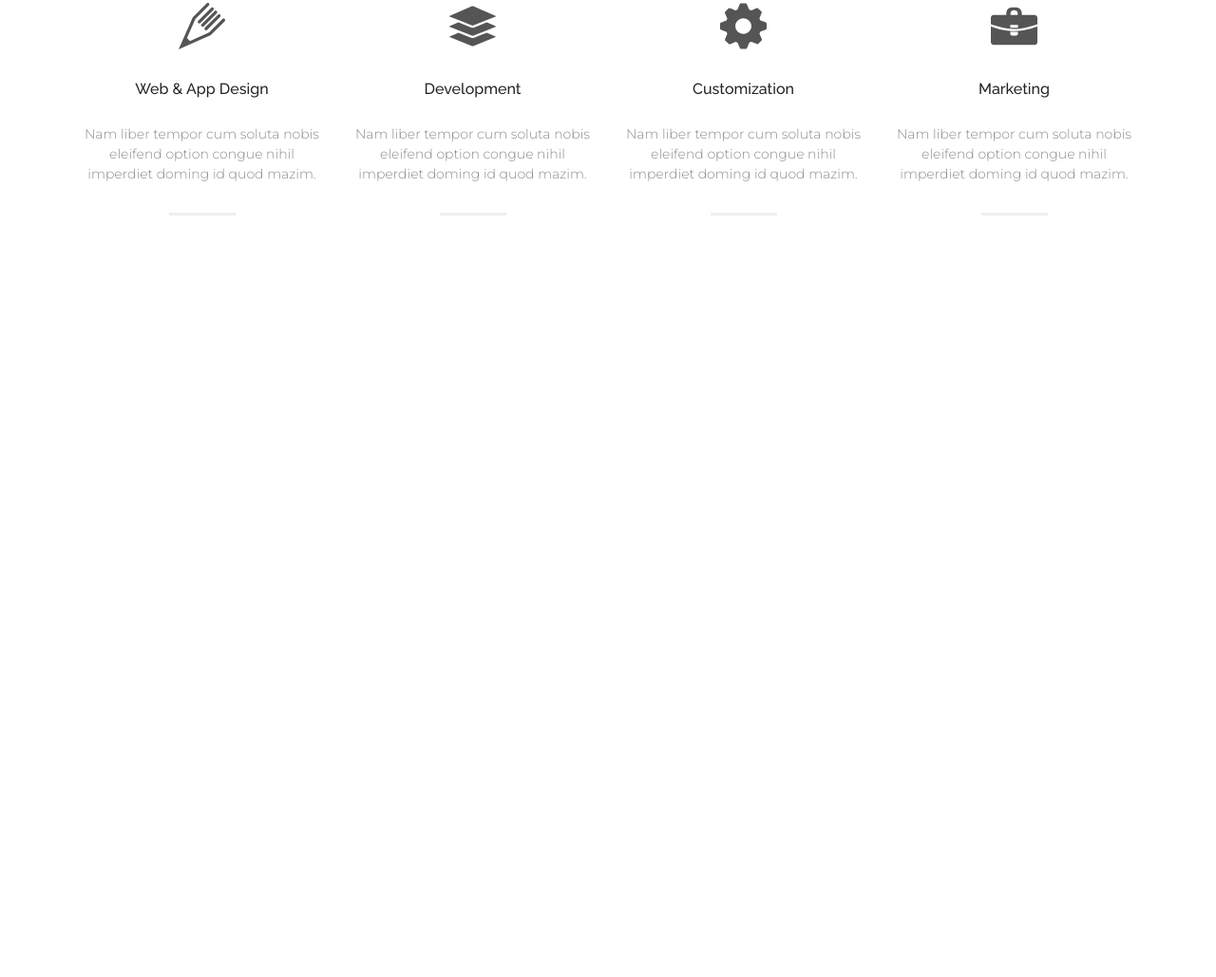
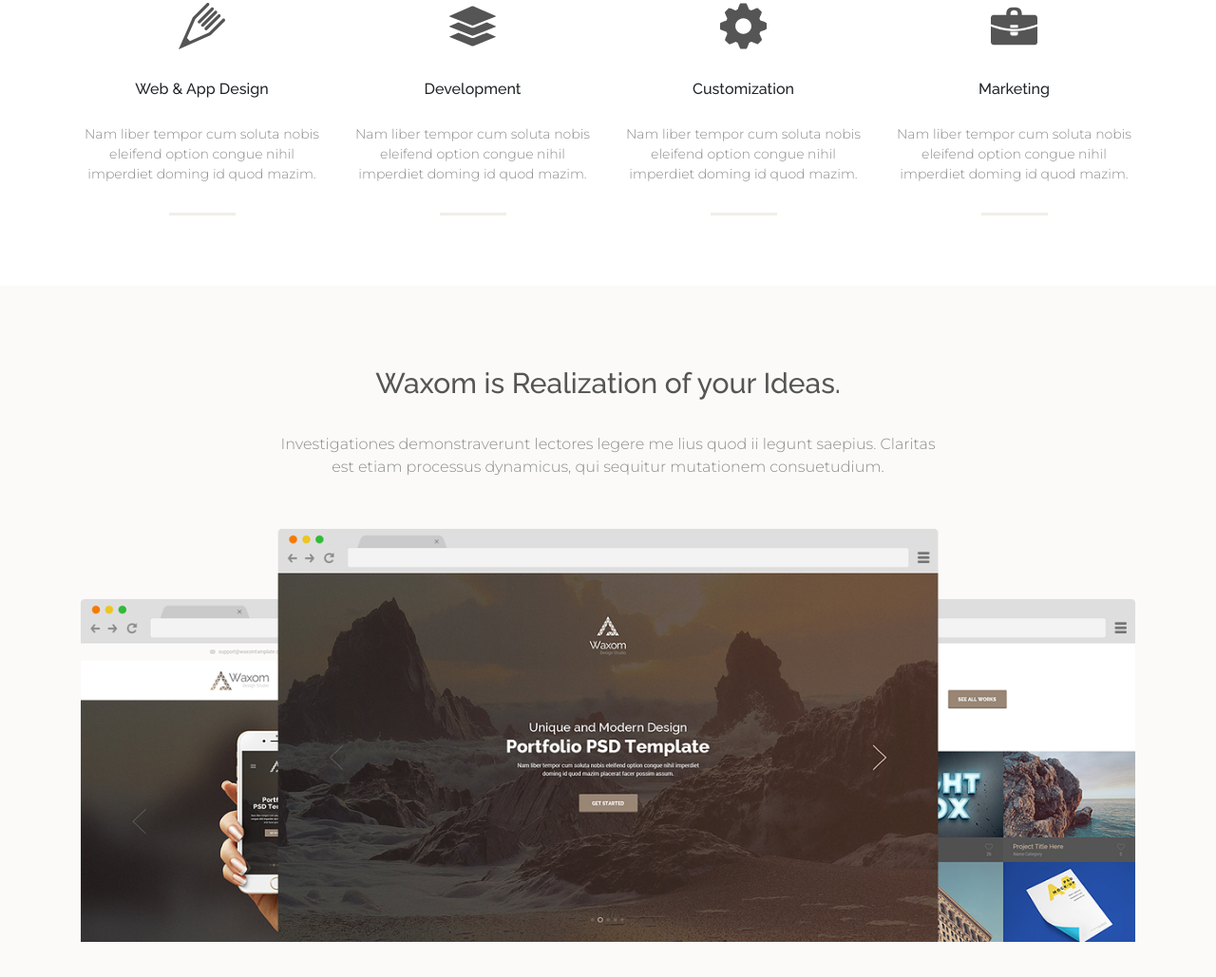
Before and after one commit to antonzubar/bootstrap_task, a website: page src/index.html in a window 1280 px wide. Shown: the part 901-1930 px from the top of the page at 95% size. Before the commit the page ends 1202 px from the top, so only its background shows below. Drawn offline with nearby package versions, Linux system fonts and the light colour scheme; files that its build step writes are made by us from their sources.

Commit message:
add ideas section

```diff
--- a/src/index.html
+++ b/src/index.html
@@ -510,6 +510,20 @@
         </div>
     </div>
 </section>
+<section id="idea-realization">
+    <div class="container">
+        <div class="col-8">
+            <span class="idea-realization-headline">Waxom is Realization of your Ideas.</span>
+            <p class="idea-realization-paragraph">
+                Investigationes demonstraverunt lectores legere me lius quod ii legunt saepius.
+                Claritas est etiam processus dynamicus, qui sequitur mutationem consuetudium.
+            </p>
+        </div>
+        <div class="idea-realization-image-holder row">
+            <img class="col-12" src="img/idea-realization/background.png" alt="our idea realizations">
+        </div>
+    </div>
+</section>
 
 <!-- Optional JavaScript -->
 <!-- jQuery first, then Popper.js, then Bootstrap JS -->
--- /dev/null
+++ b/src/scss/_idea-realization.scss
@@ -0,0 +1,27 @@
+#idea-realization {
+  background-color: #fbfaf8;
+  .col-8 {
+    margin: 0 auto;
+    text-align: center;
+    padding-top: 80px;
+  }
+
+  .idea-realization-image-holder {
+    padding: 37px 0;
+  }
+
+  .idea-realization-headline {
+    font-family: 'Raleway', sans-serif;
+    font-size: 30px;
+    font-weight: 500;
+    color: #555555;
+  }
+
+  .idea-realization-paragraph {
+    font-family: 'Montserrat', sans-serif;
+    font-size: 16px;
+    font-weight: 300;
+    color: #8c8c8c;
+    margin-top: 30px;
+  }
+}
--- a/src/scss/main.scss
+++ b/src/scss/main.scss
@@ -1,3 +1,4 @@
 @import "_variables";
 @import "_top-section";
 @import "_services";
+@import "idea-realization";
```
Also changed, not shown: src/img/idea-realization/background.png (added).
